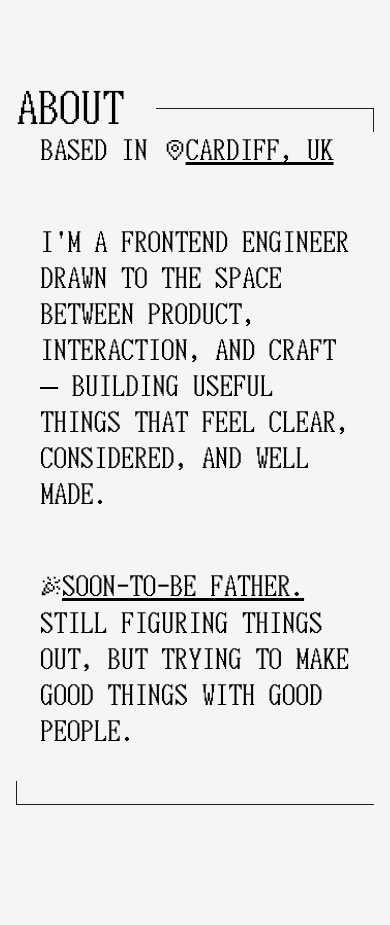
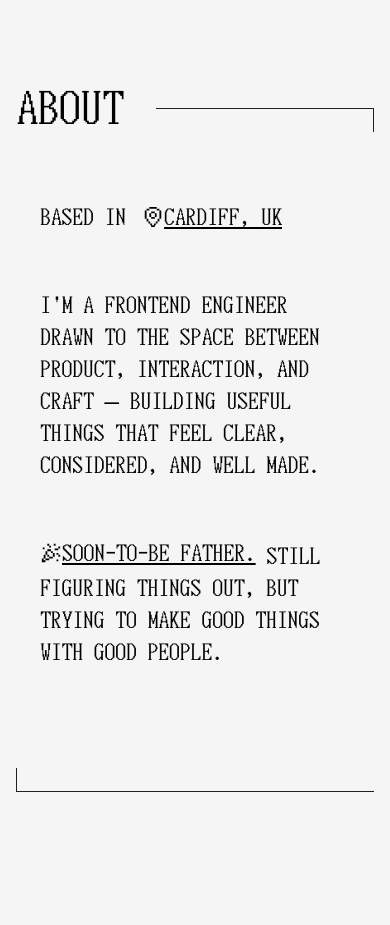
Before and after one commit to joshfootman/namtoof, an Astro site: page / in a window 390 px wide. Shown: the part 840-1765 px from the top of the page. Built offline with nearby package versions, Linux system fonts and the light colour scheme; Astro itself is replaced by a stand-in of ours.

Commit message:
fix prod bug

```diff
--- a/astro.config.mjs
+++ b/astro.config.mjs
@@ -4,9 +4,13 @@ import react from "@astrojs/react";
 import tailwindcss from "@tailwindcss/vite";
 import svgr from "vite-plugin-svgr";
 
+const assetsPrefix =
+  process.env.CF_PAGES === "1" ? process.env.CF_PAGES_URL : undefined;
+
 // https://astro.build/config
 export default defineConfig({
   integrations: [react()],
+  build: { assetsPrefix },
   vite: {
     plugins: [
       tailwindcss(),
--- a/package.json
+++ b/package.json
@@ -28,6 +28,7 @@
   "devDependencies": {
     "@svgr/plugin-jsx": "^8.1.0",
     "@svgr/plugin-svgo": "^8.1.0",
+    "@types/node": "^25.9.2",
     "prettier": "^3.8.4",
     "prettier-plugin-astro": "^0.14.1",
     "prettier-plugin-tailwindcss": "^0.8.0",
--- a/src/pages/index.astro
+++ b/src/pages/index.astro
@@ -71,7 +71,7 @@ import "../styles/global.css";
             class="mx-6 flex flex-1 flex-col justify-center gap-14 pb-8 md:mx-8 md:my-2 md:pb-0 lg:pb-4 xl:pb-14"
           >
             <div
-              class="flex flex-row items-end gap-4 font-pixel-secondary text-3xl sm:px-8 sm:text-4xl md:px-14 lg:text-5xl"
+              class="flex flex-row items-end gap-4 font-pixel-secondary text-2xl sm:px-8 sm:text-4xl md:px-14 lg:text-5xl"
             >
               <RevealElement client:load>
                 <div class="flex flex-row items-center">
@@ -87,7 +87,7 @@ import "../styles/global.css";
               </RevealElement>
             </div>
             <div
-              class="flex flex-row items-end gap-4 font-pixel-secondary text-3xl sm:px-8 sm:text-4xl md:px-14 lg:text-5xl"
+              class="flex flex-row items-end gap-4 font-pixel-secondary text-2xl sm:px-8 sm:text-4xl md:px-14 lg:text-5xl"
             >
               <RevealElement client:load>
                 I'M A FRONTEND ENGINEER DRAWN TO THE SPACE BETWEEN PRODUCT,
@@ -96,7 +96,7 @@ import "../styles/global.css";
               </RevealElement>
             </div>
             <div
-              class="flex flex-row items-end gap-4 font-pixel-secondary text-3xl sm:px-8 sm:text-4xl md:px-14 lg:text-5xl"
+              class="flex flex-row items-end gap-4 font-pixel-secondary text-2xl sm:px-8 sm:text-4xl md:px-14 lg:text-5xl"
             >
               <RevealElement client:load>
                 <span class="inline-flex items-center underline">
--- a/tsconfig.json
+++ b/tsconfig.json
@@ -4,6 +4,7 @@
   "exclude": ["dist"],
   "compilerOptions": {
     "jsx": "react-jsx",
-    "jsxImportSource": "react"
+    "jsxImportSource": "react",
+    "types": ["astro/client", "node"]
   }
 }
```
Also changed, not shown: pnpm-lock.yaml.
